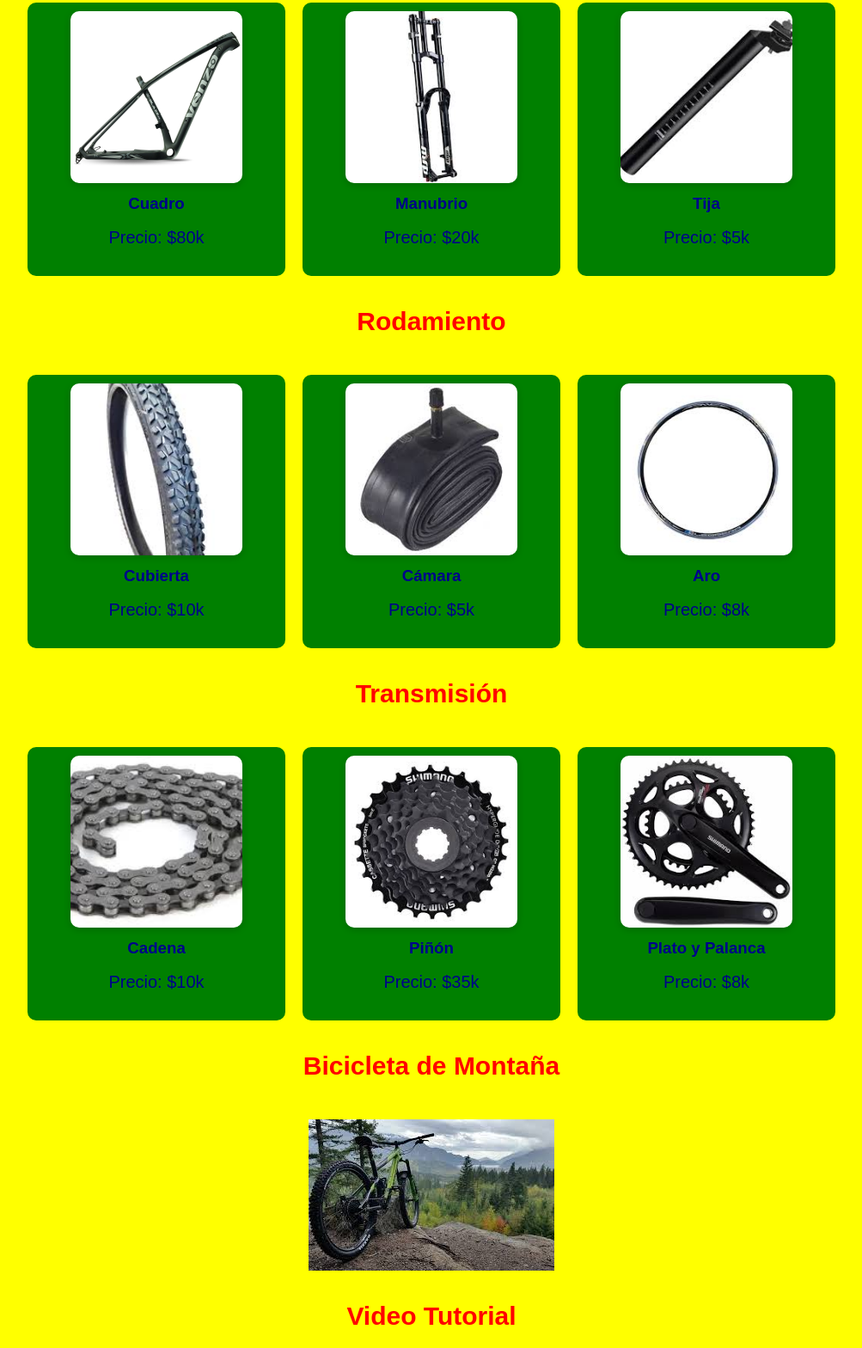
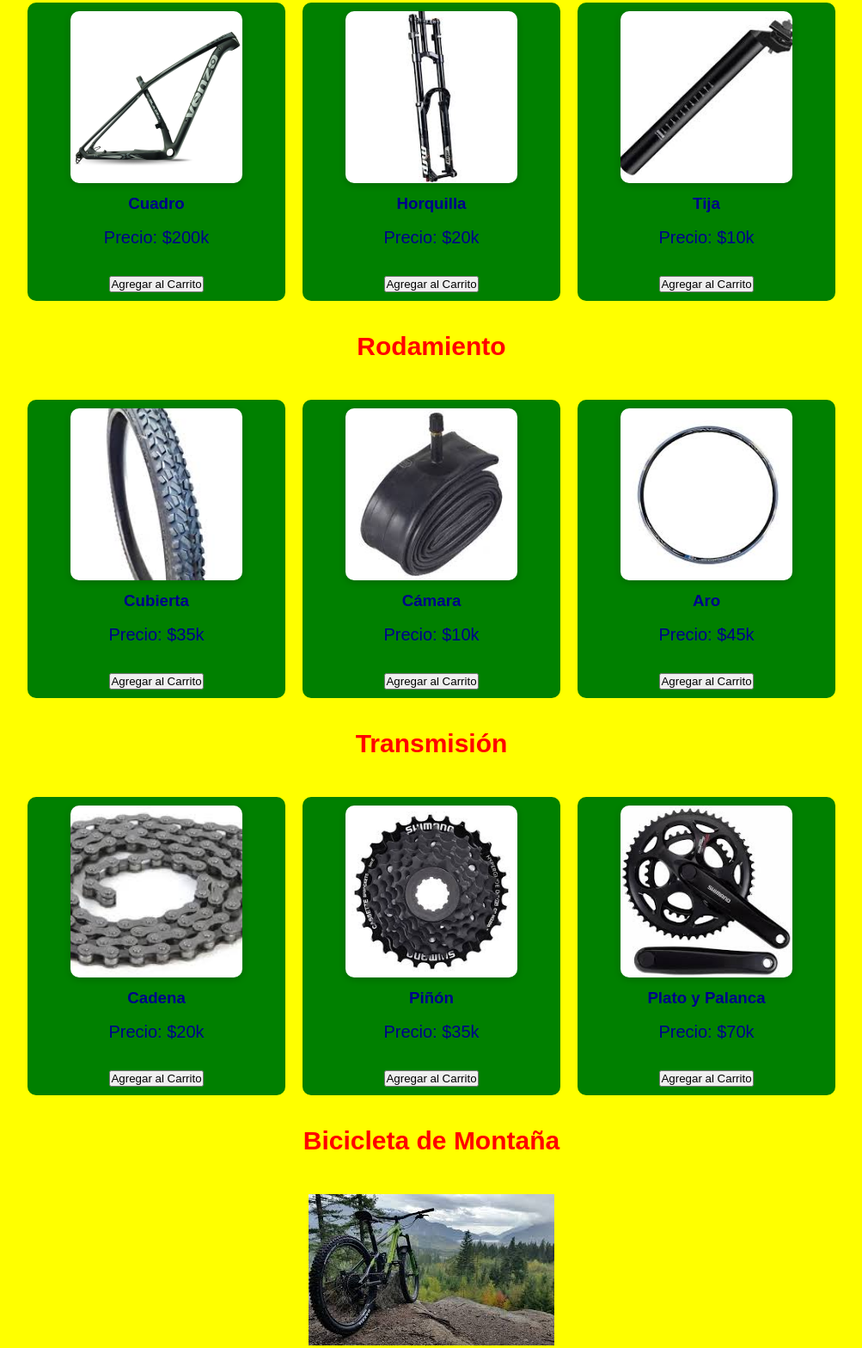
Before and after one commit to JoseMPaz/Front-End-JS, a plain HTML site: page index.html in a window 1280 px wide. Shown: the part 362-1930 px from the top of the page at 86% size, without its empty margins (138-1141 px from the left). Drawn offline with Linux system fonts and the light colour scheme; a web font is replaced by a local one.

Commit message:
corrijo errores y agrego boton de agregar en carrito

```diff
--- a/css/styles.css
+++ b/css/styles.css
@@ -1,24 +1,8 @@
-/*Inicio de la Hoja de Estilos*/
-
-/*
-* Pagging: Espacio de Relleno entre el contenido y el borde.
-* pagging: 10px 0px -> 10px arriba y abajo, 0px a los lados derecho e izquierdo
-* margin: Espacio entre el borde y los elementos adyacentes
-* margin: 10px 0px -> 10px arriba y abajo, 0px a los lados derecho e izquierdo
-* box-sizing: border-box -> El tamaño del elemento incluye el padding y el border
-*/
-
-/*
-* SelectorUniversal:
-* Afecta a todos los elementos del sitio web
-* ->Resetea todos los márgenes y paddings ademas de
-* establecer el modelo de caja en border-box, decir que se
-* redimensionan los elementos para que se ajusten al tamaño de su contenedor*/
-*
-{
-    margin: 0px 0px;/**/
-    padding: 0px 0px;/*Sin relleno en todo los lados(Arriba,Abajo,Derecha,Izquierda)*/
-    box-sizing: border-box;/*Se redimensiona el borde de las cajas*/
+/* Selector universal */
+* {
+    margin: 0;
+    padding: 0;
+    box-sizing: border-box;
 }
 
 html
@@ -113,16 +97,6 @@ body
     display: flex;/*Alinear los elementos hijos en fila*/
     justify-content: center;/*Centrar horizontalmente los elementos hijos*/
     gap: 2rem;/*Espacio entre los elementos hijos*/
-}
-
-form
-{
-    background: #ffffff;
-    padding: 20px;
-    border-radius: 5px;
-    box-shadow: 0 0 10px rgba(0, 0, 0, 0.1);
-    max-width: 600px;
-    margin: auto;
 }
 
 .google-maps
--- a/index.html
+++ b/index.html
@@ -29,7 +29,7 @@
 		<p class="header__logo">
 			<a href="./index.html">J M Paz Bike Works</a>
 		</p>
-		<audio controls autoplay loop>
+		<audio controls autoplay loop muted>
     				<source src="./audios/musica_de_fondo.mp3" type="audio/mp3">
     				Tu navegador no soporta el elemento de audio.
 		</audio>
@@ -52,19 +52,22 @@
 				<article class="tarjeta-producto">
 					<img src="./imagenes/cuadro.jpg" alt="Cuadro">
 					<h3>Cuadro</h3>
-					<p>Precio: $80k</p>
+					<p>Precio: $200k</p>
+					<button>Agregar al Carrito</button>
 				</article>
 
 				<article class="tarjeta-producto">
 					<img src="./imagenes/horquilla.jpeg" alt="Horquilla">
-					<h3>Manubrio</h3>
+					<h3>Horquilla</h3>
 					<p>Precio: $20k</p>
+					<button>Agregar al Carrito</button>
 				</article>
 
 				<article class="tarjeta-producto">
 					<img src="./imagenes/tija.jpeg" alt="Tija">
 					<h3>Tija</h3>
-					<p>Precio: $5k</p>
+					<p>Precio: $10k</p>
+					<button>Agregar al Carrito</button>
 				</article>
 			</div>
 		</section>
@@ -75,20 +78,24 @@
 				<article class="tarjeta-producto">
 					<img src="./imagenes/cubierta.jpeg" alt="Cubierta">
 					<h3>Cubierta</h3>
-					<p>Precio: $10k</p>
+					<p>Precio: $35k</p>
+					<button>Agregar al Carrito</button>
 				</article>
 
 				<article class="tarjeta-producto">
 					<img src="./imagenes/camara.jpeg" alt="Cámara">
 					<h3>Cámara</h3>
-					<p>Precio: $5k</p>
+					<p>Precio: $10k</p>
+					<button>Agregar al Carrito</button>
 				</article>
 
 				<article class="tarjeta-producto">
 					<img src="./imagenes/aro.jpeg" alt="Aro">
 					<h3>Aro</h3>
-					<p>Precio: $8k</p>
+					<p>Precio: $45k</p>
+					<button>Agregar al Carrito</button>
 				</article>
+			</div>
 		</section>
 
 		<section class="productos_home">
@@ -98,20 +105,24 @@
 				<article class="tarjeta-producto">
 					<img src="./imagenes/cadena.jpeg" alt="Cadena">
 					<h3>Cadena</h3>
-					<p>Precio: $10k</p>
+					<p>Precio: $20k</p>
+					<button>Agregar al Carrito</button>
 				</article>
 
 				<article class="tarjeta-producto">
 					<img src="./imagenes/piñon.jpeg" alt="Piñón">
 					<h3>Piñón</h3>
 					<p>Precio: $35k</p>
+					<button>Agregar al Carrito</button>
 				</article>
 
 				<article class="tarjeta-producto">
 					<img src="./imagenes/plato-palanca.jpeg" alt="Plato y Palanca">
 					<h3>Plato y Palanca</h3>
-					<p>Precio: $8k</p>
+					<p>Precio: $70k</p>
+					<button>Agregar al Carrito</button>
 				</article>
+			</div>
 		</section>
 
 		<aside>
@@ -133,7 +144,7 @@
 			<section class="productos_home">
 				<h2>Ubicación de la tienda</h2>
 				<iframe class="google-maps" src="https://www.google.com/maps/embed?pb=!1m18!1m12!1m3!1d3282.6722673233717!2d-58.370694426576605!3d-34.63772145929072!2m3!1f0!2f0!3f0!3m2!1i1024!2i768!4f13.1!3m3!1m2!1s0x95a334b46f8b57e7%3A0xce3866f71eafc93!2sHernandarias%20963%2C%20C1164AAI%20Cdad.%20Aut%C3%B3noma%20de%20Buenos%20Aires!5e0!3m2!1ses!2sar!4v1759433849365!5m2!1ses!2sar"
-				referrerpolicy="no-referrer-when-downgrade" width="500rem" height="400rem"></iframe>
+				referrerpolicy="no-referrer-when-downgrade" width="500" height="400"></iframe>
 			</section>
 		</aside>
 	</main>
@@ -155,7 +166,7 @@
 
 				<li>
 					<!--Enlace para descargar un documento descargar y ver e una nueva pestaña-->
-					<a href="./documentos/historia_academica.pdf " download target="_blank">Historial Academico 📕</a>
+					<a href="./documentos/historia_academica.pdf " download target="_blank">Historial Académico 📕</a>
 				</li>
 			</ul>
 		</nav>
```
Also changed, not shown: paginas_web/formulario.html (+7 -10 lines).
